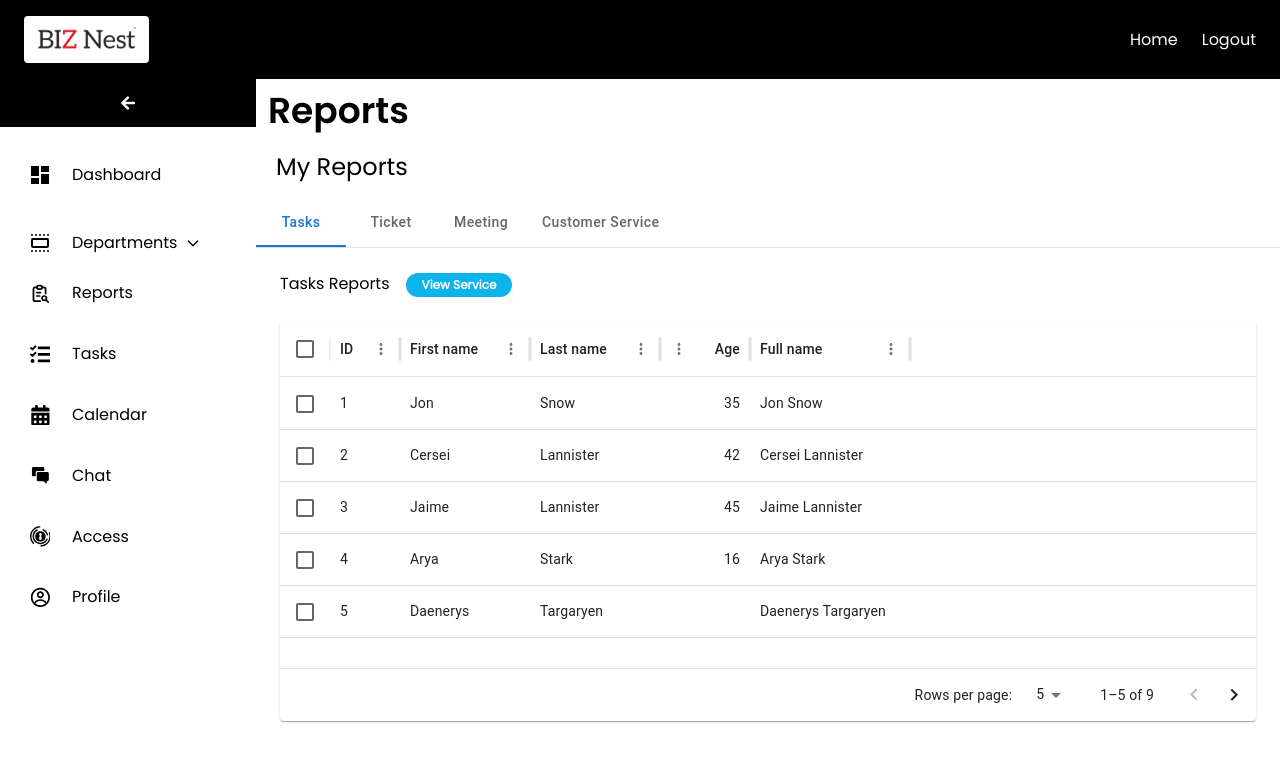
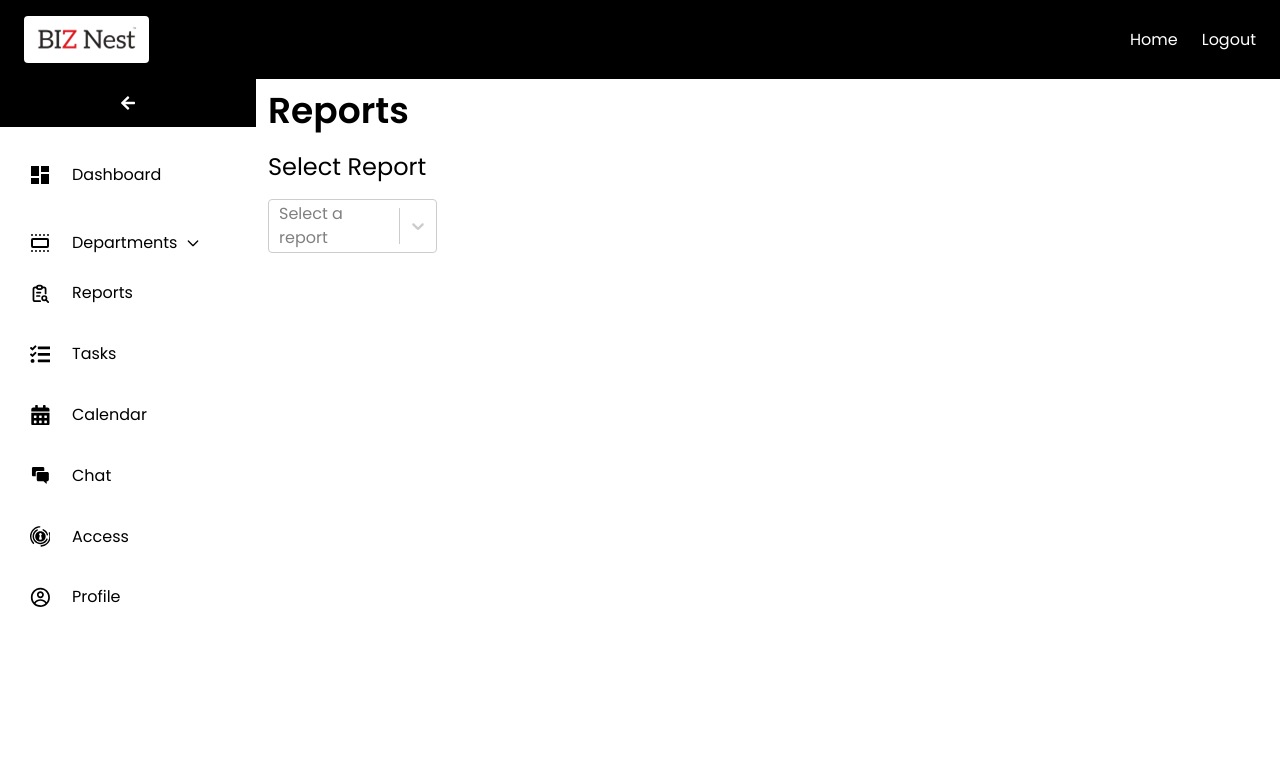
Before and after one commit to Kalpesh-Product/Client, a React (Create React App) app in the folder client-frontend/: page /reports in a window 1280 px wide. Shown: the top 762 px of the page. Built offline with nearby package versions, Linux system fonts and the light colour scheme.

Commit message:
reports changes

```diff
--- a/client-frontend/package.json
+++ b/client-frontend/package.json
@@ -32,6 +32,7 @@
     "react-redux": "^9.1.2",
     "react-router-dom": "^6.27.0",
     "react-scripts": "5.0.1",
+    "react-select": "^5.8.3",
     "sonner": "^1.7.0",
     "sweetalert2": "^11.14.5",
     "web-vitals": "^2.1.4"
--- a/client-frontend/src/components/Datatable.jsx
+++ b/client-frontend/src/components/Datatable.jsx
@@ -4,17 +4,17 @@ import Paper from "@mui/material/Paper";
 
 const columns = [
   { field: "id", headerName: "ID", width: 70 },
-  { field: "firstName", headerName: "First name", width: 130 },
-  { field: "lastName", headerName: "Last name", width: 130 },
+  { field: "firstName", headerName: "Ticket Title", width: 130 },
+  { field: "lastName", headerName: "Priority", width: 130 },
   {
     field: "age",
-    headerName: "Age",
-    type: "number",
-    width: 90,
+    headerName: "Department",
+    // type: "number",
+    width: 160,
   },
   {
     field: "fullName",
-    headerName: "Full name",
+    headerName: "Request Date",
     description: "This column has a value getter and is not sortable.",
     sortable: false,
     width: 160,
@@ -23,15 +23,15 @@ const columns = [
 ];
 
 const rows = [
-  { id: 1, lastName: "Snow", firstName: "Jon", age: 35 },
-  { id: 2, lastName: "Lannister", firstName: "Cersei", age: 42 },
-  { id: 3, lastName: "Lannister", firstName: "Jaime", age: 45 },
-  { id: 4, lastName: "Stark", firstName: "Arya", age: 16 },
-  { id: 5, lastName: "Targaryen", firstName: "Daenerys", age: null },
-  { id: 6, lastName: "Andre", firstName: null, age: 150 },
-  { id: 7, lastName: "Clifford", firstName: "Ferrara", age: 44 },
-  { id: 8, lastName: "Frances", firstName: "Rossini", age: 36 },
-  { id: 9, lastName: "Roxie", firstName: "Harvey", age: 65 },
+  { id: 1, lastName: "High", firstName: "No Wifi", age: "Admin" },
+  { id: 2, lastName: "Medium", firstName: "No AC", age: "Maintenance" },
+  { id: 3, lastName: "Medium", firstName: "No Wifi", age: "IT" },
+  { id: 4, lastName: "Low", firstName: "No AC", age: "Admin" },
+  { id: 5, lastName: "High", firstName: "No Wifi", age: "Maintenance" },
+  { id: 6, lastName: "Low", firstName: "No AC", age: "IT" },
+  { id: 7, lastName: "Low", firstName: "No Wifi", age: "Maintenance" },
+  { id: 8, lastName: "Medium", firstName: "No AC", age: "Maintenance" },
+  { id: 9, lastName: "High", firstName: "No Wifi", age: "Admin" },
 ];
 
 const paginationModel = { page: 0, pageSize: 5 };
--- /dev/null
+++ b/client-frontend/src/components/Submodules/customer-service/CustomerServiceReportsSection.jsx
@@ -0,0 +1,7 @@
+import React from "react";
+
+const CustomerServiceReportsSection = () => {
+  return <div>CustomerServiceReportsSection</div>;
+};
+
+export default CustomerServiceReportsSection;
--- /dev/null
+++ b/client-frontend/src/components/Submodules/meetings/MeetingReportsSection.jsx
@@ -0,0 +1,7 @@
+import React from "react";
+
+const MeetingReportsSection = () => {
+  return <div>MeetingReportsSection</div>;
+};
+
+export default MeetingReportsSection;
--- /dev/null
+++ b/client-frontend/src/components/Submodules/tasks/MyTasksTable.jsx
@@ -0,0 +1,7 @@
+import React from "react";
+
+const MyTasksTable = () => {
+  return <div>MyTasksTable</div>;
+};
+
+export default MyTasksTable;
--- /dev/null
+++ b/client-frontend/src/components/Submodules/tasks/TaskReportsSection.jsx
@@ -0,0 +1,7 @@
+import React from "react";
+
+const TaskReportsSection = () => {
+  return <div>TaskReportsSection</div>;
+};
+
+export default TaskReportsSection;
--- /dev/null
+++ b/client-frontend/src/components/Submodules/tasks/TasksAssignedToMeTable.jsx
@@ -0,0 +1,7 @@
+import React from "react";
+
+const TasksAssignedToMeTable = () => {
+  return <div>TasksAssignedToMeTable</div>;
+};
+
+export default TasksAssignedToMeTable;
--- /dev/null
+++ b/client-frontend/src/components/Submodules/ticket/MyTicketsTable.jsx
@@ -0,0 +1,12 @@
+import React from "react";
+import DataTable from "../../Datatable";
+
+const MyTicketsTable = () => {
+  return (
+    <div>
+      <DataTable />
+    </div>
+  );
+};
+
+export default MyTicketsTable;
--- /dev/null
+++ b/client-frontend/src/components/Submodules/ticket/TicketReportsSection.jsx
@@ -0,0 +1,70 @@
+import React, { useState } from "react";
+
+import Box from "@mui/material/Box";
+import Tab from "@mui/material/Tab";
+import TabContext from "@mui/lab/TabContext";
+import TabList from "@mui/lab/TabList";
+import TabPanel from "@mui/lab/TabPanel";
+import DataTable from "../../Datatable";
+import MyTicketsTable from "./MyTicketsTable";
+import TicketsAssignedToMeTable from "./TicketsAssignedToMeTable";
+
+const TicketReportsSection = () => {
+  // For Departments
+  const [value, setValue] = React.useState("1");
+
+  const handleChange = (event, newValue) => {
+    setValue(newValue);
+  };
+
+  return (
+    <div>
+      <div>
+        <span className="text-2xl">Ticket Reports</span>&nbsp;&nbsp;
+        {/* <button>View Service</button> */}
+        <button class="bg-blue-500 hover:bg-blue-700 text-white font-bold text-xs py-1 px-3 rounded-full">
+          View Service
+        </button>
+      </div>
+      {/* <div>Tabs For Tickets</div> */}
+
+      {/* Tabs Material UI Start*/}
+      <TabContext value={value}>
+        <Box sx={{ borderBottom: 1, borderColor: "divider" }}>
+          <TabList onChange={handleChange} aria-label="Departments">
+            <Tab
+              label="My Tickets"
+              value="1"
+              className="wono-blue"
+              sx={{ textTransform: "capitalize" }}
+            />
+            <Tab
+              label="Tickets Assigned To Me"
+              value="2"
+              sx={{ textTransform: "capitalize" }}
+            />
+          </TabList>
+        </Box>
+        <TabPanel value="1">
+          <div className="flex gap-4">
+            <div>My Tickets</div>
+          </div>
+          <br />
+
+          <MyTicketsTable />
+        </TabPanel>
+
+        <TabPanel value="2">
+          <div className="flex gap-4">
+            <div>Tickets Assigned To Me</div>
+          </div>
+          <br />
+          <TicketsAssignedToMeTable />
+        </TabPanel>
+      </TabContext>
+      {/* Tabs Material UI End*/}
+    </div>
+  );
+};
+
+export default TicketReportsSection;
--- /dev/null
+++ b/client-frontend/src/components/Submodules/ticket/TicketsAssignedToMeTable.jsx
@@ -0,0 +1,12 @@
+import React from "react";
+import DataTable from "../../Datatable";
+
+const TicketsAssignedToMeTable = () => {
+  return (
+    <div>
+      <DataTable />
+    </div>
+  );
+};
+
+export default TicketsAssignedToMeTable;
--- a/client-frontend/src/pages/Reports.jsx
+++ b/client-frontend/src/pages/Reports.jsx
@@ -1,4 +1,4 @@
-import React from "react";
+import React, { useState } from "react";
 
 import Box from "@mui/material/Box";
 import Tab from "@mui/material/Tab";
@@ -7,6 +7,11 @@ import TabList from "@mui/lab/TabList";
 import TabPanel from "@mui/lab/TabPanel";
 import TestSide from "../components/Sidetest";
 import DataTable from "../components/Datatable";
+import Select from "react-select";
+import TaskReportsSection from "../components/Submodules/tasks/TaskReportsSection";
+import TicketReportsSection from "../components/Submodules/ticket/TicketReportsSection";
+import MeetingReportsSection from "../components/Submodules/meetings/MeetingReportsSection";
+import CustomerServiceReportsSection from "../components/Submodules/customer-service/CustomerServiceReportsSection";
 
 const Reports = () => {
   // For Top Bar
@@ -23,50 +28,67 @@ const Reports = () => {
     setValue(newValue);
   };
 
+  // For the selected report
+  const [selectedOption, setSelectedOption] = useState(null);
+
+  const options = [
+    { value: "Tasks", label: "Tasks" },
+    { value: "Tickets", label: "Tickets" },
+    { value: "Meetings", label: "Meetings" },
+    { value: "Customer Service", label: "Customer Service" },
+  ];
+
+  const handleSelectChange = (selected) => {
+    setSelectedOption(selected ? selected.value : null); // Set the selected option
+  };
+
   return (
     <div className="flex min-h-screen">
       <TestSide />
-      <div className=" w-full">
-        <h2 className="text-4xl pt-3 pl-3">Reports</h2>
-        <h3 className="text-2xl pt-5 pb-4 pl-5">My Reports</h3>
+      <div className=" w-full pl-3">
+        <h2 className="text-4xl pt-3 ">Reports</h2>
+        <h3 className="text-2xl pt-5 pb-4 ">Select Report</h3>
 
-        {/* Tabs Custom Start*/}
-        {/* <div className="bg-yellow-500">
-          <ul className="flex">
-            <li className="px-3">Finance</li>
-            <li className="px-3">Admin</li>
-            <li className="px-3">Sales</li>
-            <li className="px-3">Tech</li>
-            <li className="px-3">HR</li>
-            <li className="px-3">IT</li>
-            <li className="px-3">Maintenance</li>
-          </ul>
-        </div> */}
-        {/* Tabs Custom End*/}
+        {/* Select Tag To Select Submodule START */}
+        <div className="grid grid-cols-3 sm:grid-cols-6 pb-5">
+          <Select
+            options={options}
+            onChange={handleSelectChange} // Handle select option change
+            placeholder="Select a report"
+          />
+        </div>
+        {/* Select Tag To Select Submodule END */}
 
-        {/* Tabs Departments Start */}
-        {/* <TabContext value={value}>
-          <Box sx={{ borderBottom: 1, borderColor: "divider" }}>
-            <TabList onChange={handleTopBarChange} aria-label="Top Tab">
-              <Tab
-                label="My Tickets"
-                value="myTickets"
-                sx={{ textTransform: "capitalize" }}
-              />
-              <Tab
-                label="Departments"
-                value="departments"
-                sx={{ textTransform: "capitalize" }}
-              />
-            </TabList>
-          </Box>
-          <TabPanel value="myTickets">My Tickets</TabPanel>
-          <TabPanel value="departments">Departments</TabPanel>
-        </TabContext> */}
-        {/* Tabs Departments End */}
+        {selectedOption === "Tasks" && (
+          <div>
+            <TaskReportsSection />
+            {/* Add your Tasks section content here */}
+          </div>
+        )}
+
+        {selectedOption === "Tickets" && (
+          <div>
+            <TicketReportsSection />
+            {/* Add your Tickets section content here */}
+          </div>
+        )}
+
+        {selectedOption === "Meetings" && (
+          <div>
+            <MeetingReportsSection />
+            {/* Add your Meetings section content here */}
+          </div>
+        )}
+
+        {selectedOption === "Customer Service" && (
+          <div>
+            <CustomerServiceReportsSection />
+            {/* Add your Customer Service section content here */}
+          </div>
+        )}
 
         {/* Tabs Material UI Start*/}
-        <TabContext value={value}>
+        {/* <TabContext value={value}>
           <Box sx={{ borderBottom: 1, borderColor: "divider" }}>
             <TabList onChange={handleChange} aria-label="Departments">
               <Tab
@@ -74,22 +96,7 @@ const Reports = () => {
                 value="1"
                 className="wono-blue"
                 sx={{ textTransform: "capitalize" }}
-                // sx={{
-                //   textTransform: "capitalize",
-                //   borderRadius: "16px",
-                //   padding: "4px 16px",
-                //   margin: "0 8px",
-                //   minWidth: "100px",
-                //   minHeight: "32px",
-                //   height: "32px",
-                //   "&.Mui-selected": {
-                //     backgroundColor: "rgb(13,180,234)", // Apply wono-blue when selected
-                //     color: "#fff", // Change text color to white when selected
-                //   },
-                //   "&:hover": {
-                //     backgroundColor: "#d3d3d3",
-                //   },
-                // }}
+
               />
               <Tab
                 label="Ticket"
@@ -162,7 +169,7 @@ const Reports = () => {
             <br />
             <DataTable />
           </TabPanel>
-        </TabContext>
+        </TabContext> */}
         {/* Tabs Material UI End*/}
       </div>
     </div>
```
Also changed, not shown: 1 other file (tests, documents, lock files or other folders).
